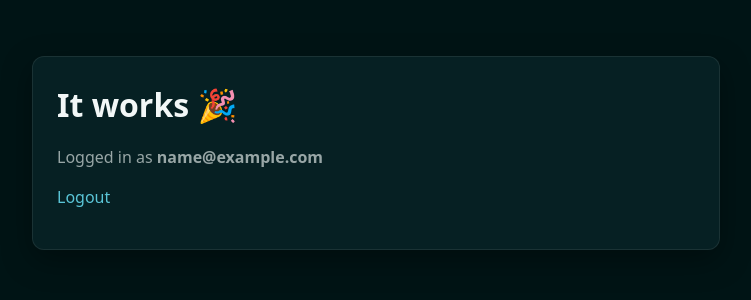
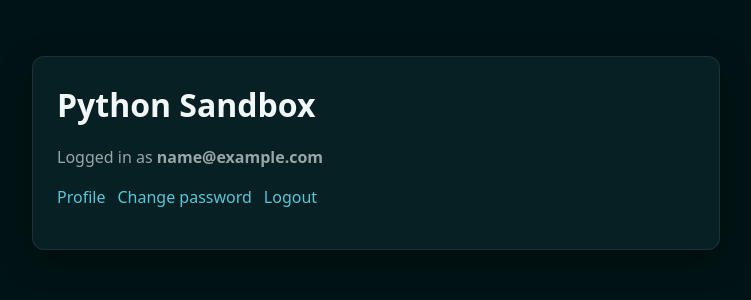
Before and after one commit to Attila314dev/python_sandbox, a Flask app: page / in a window 1280 px wide. Shown: the top 300 px of the page, without its empty margins (264-1015 px from the left). Run offline with Flask 3, Linux system fonts and the light colour scheme; the visitor is signed in with stand-in values (Sample User, id 1); some libraries are stand-ins or nearby versions.

Commit message:
Update index.html

```diff
--- a/templates/index.html
+++ b/templates/index.html
@@ -1,13 +1,19 @@
 <!doctype html>
 <link rel="stylesheet" href="/static/styles.css">
-<title>Python Sandbox</title>
 <div class="container"><div class="card">
-<h1>It works 🎉</h1>
-
-{% if session.email %}
-  <p>Logged in as <b>{{ session.email }}</b></p>
-  <p><a href="/logout">Logout</a></p>
-{% else %}
-  <p><a href="/register">Register</a> · <a href="/login">Login</a></p>
-{% endif %}
+  <h1>Python Sandbox</h1>
+  {% if session.email %}
+    <p>Logged in as <b>{{ session.email }}</b></p>
+    <div class="nav">
+      <a href="/profile">Profile</a>
+      <a href="/change-password">Change password</a>
+      <a href="/logout">Logout</a>
+    </div>
+  {% else %}
+    <div class="nav">
+      <a href="/register">Register</a>
+      <a href="/login">Login</a>
+      <a href="/resend-verification">Resend verification</a>
+    </div>
+  {% endif %}
 </div></div>
```
